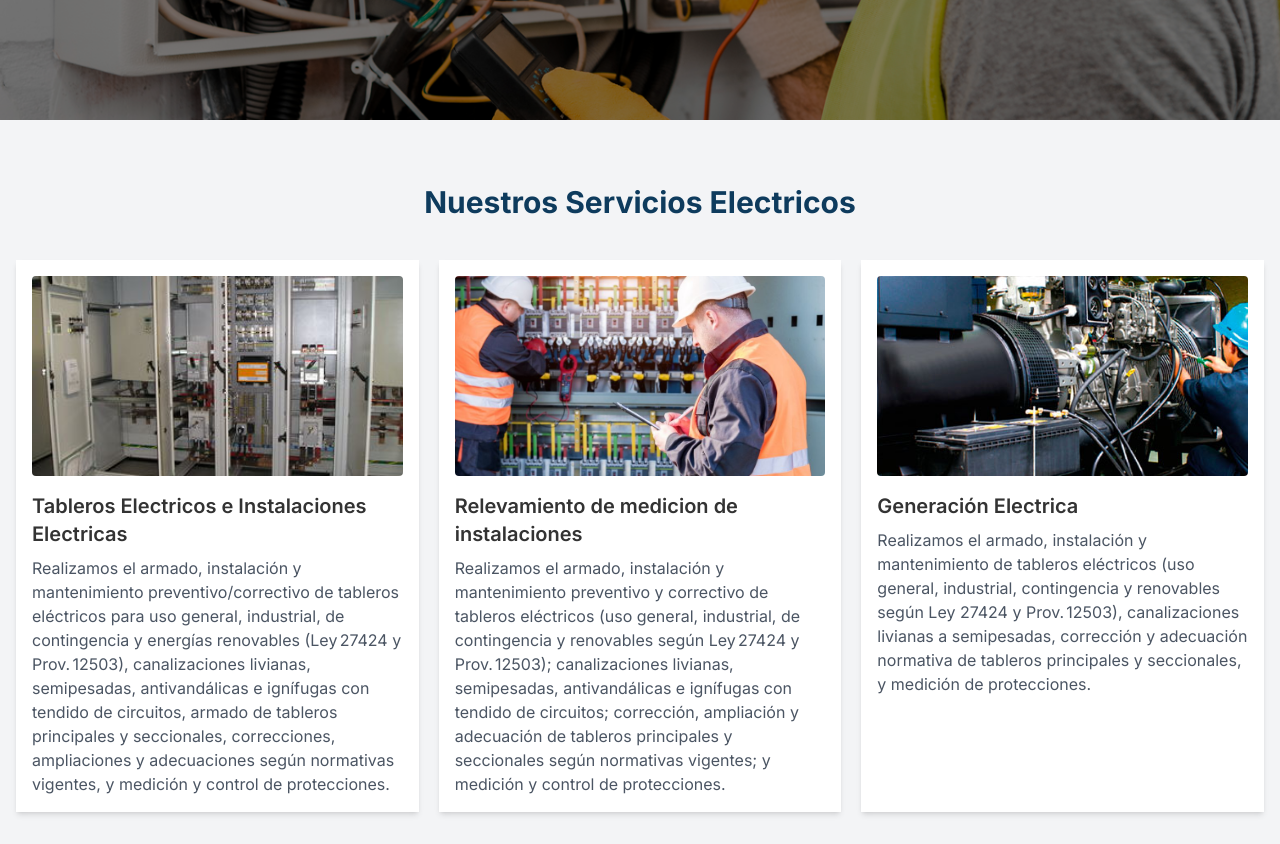
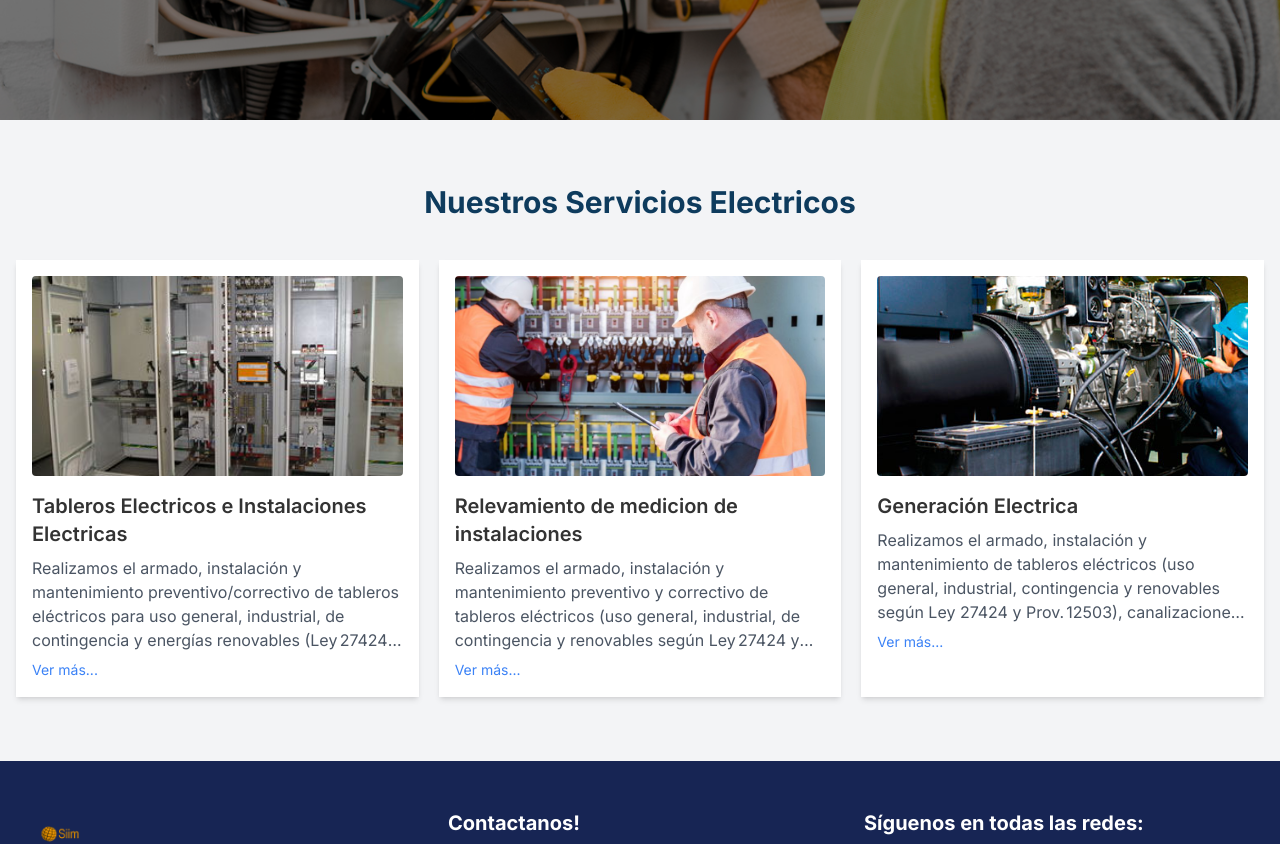
Before and after one commit to Mirko1523/Proyect-Siim, a Next.js app: page /Energia in a window 1280 px wide. Shown: the part 680-1524 px from the top of the page. Built offline with nearby package versions, Linux system fonts and the light colour scheme.

Commit message:
feat: ver mas o menos

```diff
--- a/app/Energia/page.tsx
+++ b/app/Energia/page.tsx
@@ -1,38 +1,98 @@
 "use client"
 
+import React, { useState } from "react"
 import Image from "next/image"
 import { motion } from "framer-motion"
 import Footer from "@/components/footer"
 import Navbar from "@/components/navbar"
 
-const services = [
+// Definimos la interfaz para los servicios
+type Service = {
+  id: number
+  title: string
+  description: string
+  imageSrc: string
+  anchor: string
+}
+
+const services: Service[] = [
   {
     id: 1,
     title: "Tableros Electricos e Instalaciones Electricas",
-    description: "Realizamos el armado, instalación y mantenimiento preventivo/correctivo de tableros eléctricos para uso general, industrial, de contingencia y energías renovables (Ley 27424 y Prov. 12503), canalizaciones livianas, semipesadas, antivandálicas e ignífugas con tendido de circuitos, armado de tableros principales y seccionales, correcciones, ampliaciones y adecuaciones según normativas vigentes, y medición y control de protecciones.",
+    description:
+      "Realizamos el armado, instalación y mantenimiento preventivo/correctivo de tableros eléctricos para uso general, industrial, de contingencia y energías renovables (Ley 27424 y Prov. 12503), canalizaciones livianas, semipesadas, antivandálicas e ignífugas con tendido de circuitos, armado de tableros principales y seccionales, correcciones, ampliaciones y adecuaciones según normativas vigentes, y medición y control de protecciones.",
     imageSrc: "/images/tableroselectricos.jpg",
     anchor: "construcciones",
   },
   {
     id: 2,
     title: "Relevamiento de medicion de instalaciones",
-    description: "Realizamos el armado, instalación y mantenimiento preventivo y correctivo de tableros eléctricos (uso general, industrial, de contingencia y renovables según Ley 27424 y Prov. 12503); canalizaciones livianas, semipesadas, antivandálicas e ignífugas con tendido de circuitos; corrección, ampliación y adecuación de tableros principales y seccionales según normativas vigentes; y medición y control de protecciones.",
+    description:
+      "Realizamos el armado, instalación y mantenimiento preventivo y correctivo de tableros eléctricos (uso general, industrial, de contingencia y renovables según Ley 27424 y Prov. 12503); canalizaciones livianas, semipesadas, antivandálicas e ignífugas con tendido de circuitos; corrección, ampliación y adecuación de tableros principales y seccionales según normativas vigentes; y medición y control de protecciones.",
     imageSrc: "/images/medicion.jpg",
     anchor: "energia",
   },
   {
     id: 3,
     title: "Generación Electrica",
-    description: "Realizamos el armado, instalación y mantenimiento de tableros eléctricos (uso general, industrial, contingencia y renovables según Ley 27424 y Prov. 12503), canalizaciones livianas a semipesadas, corrección y adecuación normativa de tableros principales y seccionales, y medición de protecciones.",
+    description:
+      "Realizamos el armado, instalación y mantenimiento de tableros eléctricos (uso general, industrial, contingencia y renovables según Ley 27424 y Prov. 12503), canalizaciones livianas a semipesadas, corrección y adecuación normativa de tableros principales y seccionales, y medición de protecciones.",
     imageSrc: "/images/generacion.jpg",
     anchor: "energia",
   },
 ]
 
-export default function Construcciones() {
+// Props para el componente ServiceCard
+interface ServiceCardProps {
+  service: Service
+}
+
+const ServiceCard: React.FC<ServiceCardProps> = ({ service }) => {
+  const [showFullText, setShowFullText] = useState(false)
+
+  // Determina si la descripción supera un umbral aproximado de caracteres para 4 líneas
+  const needsTruncate = service.description.length > 200
+
+  return (
+    <motion.div
+      className="service-card bg-white p-4 rounded-lg shadow-md"
+      whileHover={{ scale: 1.05 }}
+      transition={{ type: "spring", stiffness: 300 }}
+    >
+      <div className="relative w-full h-[200px] rounded overflow-hidden">
+        <Image
+          src={service.imageSrc}
+          alt={service.title}
+          fill
+          className="object-cover"
+        />
+      </div>
+
+      <h3 className="text-xl font-semibold mt-4">{service.title}</h3>
+
+      <p
+        className={`mt-2 text-gray-600 ${needsTruncate && !showFullText ? 'line-clamp-4' : ''}`}
+      >
+        {service.description}
+      </p>
+
+      {needsTruncate && (
+        <button
+          className="text-blue-500 mt-2 text-sm"
+          onClick={() => setShowFullText(prev => !prev)}
+        >
+          {showFullText ? 'Ver menos' : 'Ver más...'}
+        </button>
+      )}
+    </motion.div>
+  )
+}
+
+const Construcciones: React.FC = () => {
   return (
     <div>
       <Navbar />
+
       <motion.div className="absolute inset-0 z-" initial="hidden">
         <Image
           src="/images/electricista.jpg"
@@ -47,43 +107,32 @@ export default function Construcciones() {
 
       <div>
         <div className="relative z-10 flex flex-col items-center justify-center min-h-screen text-white">
-          <h1 className="text-4xl md:text-4xl text-center font-bold">Energia Electrica y Generación</h1>
+          <h1 className="text-4xl md:text-4xl text-center font-bold">
+            Energia Electrica y Generación
+          </h1>
           <p className="mt-4 text-sm md:text-lg text-center">
             Nos especializamos en Proyectos Eléctricos de baja tensión para cualquier propósito requerido.
           </p>
         </div>
       </div>
 
-      <div>
       <section id="services" className="py-16 bg-gray-100">
         <div className="container mx-auto px-4">
-            <h2 className="section-title text-3xl font-bold text-center mb-10">Nuestros Servicios Electricos</h2>
+          <h2 className="section-title text-3xl font-bold text-center mb-10">
+            Nuestros Servicios Electricos
+          </h2>
 
           <div className="grid grid-cols-1 md:grid-cols-2 lg:grid-cols-3 gap-5">
-              {services.slice(0, 3).map(service => (
-                <motion.div
-                  key={service.id}
-                  className="service-card bg-white p-4 rounded-lg shadow-md"
-                  whileHover={{ scale: 1.05 }}
-                  transition={{ type: "spring", stiffness: 300 }}
-                >
-                  <div className="relative w-full h-[200px] rounded overflow-hidden">
-                    <Image
-                      src={service.imageSrc}
-                      alt={service.title}
-                      fill
-                      className="object-cover"
-                    />
-                  </div>
-                  <h3 className="text-xl font-semibold mt-4">{service.title}</h3>
-                  <p className="mt-2 text-gray-600">{service.description}</p>
-                </motion.div>
+            {services.map(service => (
+              <ServiceCard key={service.id} service={service} />
             ))}
           </div>
         </div>
       </section>
+
       <Footer />
-      </div>
     </div>
   )
 }
+
+export default Construcciones
--- a/app/Refrigeraciones/page.tsx
+++ b/app/Refrigeraciones/page.tsx
@@ -3,7 +3,7 @@
 import Image from "next/image"
 import { motion } from "framer-motion"
 import Footer from "@/components/footer"
-import Navbar from "@/components/navbar"
+import NavbarR from "@/components/navbarRoutes"
 
 const services = [
   {
@@ -51,7 +51,7 @@ const services = [
 export default function Construcciones() {
   return (
     <div>
-      <Navbar />
+      <NavbarR />
 
       {/* Background */}
       <motion.div className="absolute inset-0" initial="hidden">
--- a/package.json
+++ b/package.json
@@ -38,6 +38,7 @@
     "@radix-ui/react-toggle": "1.1.1",
     "@radix-ui/react-toggle-group": "1.1.1",
     "@radix-ui/react-tooltip": "1.1.6",
+    "@tailwindcss/line-clamp": "^0.4.4",
     "autoprefixer": "^10.4.20",
     "class-variance-authority": "^0.7.1",
     "clsx": "^2.1.1",
--- a/tailwind.config.ts
+++ b/tailwind.config.ts
@@ -102,5 +102,6 @@ const config: Config = {
     },
   },
   plugins: [],
+
 }
 export default config
```
Also changed, not shown: 1 other file (tests, documents, lock files or other folders). Lines whose indentation alone changed are shown as unchanged.
